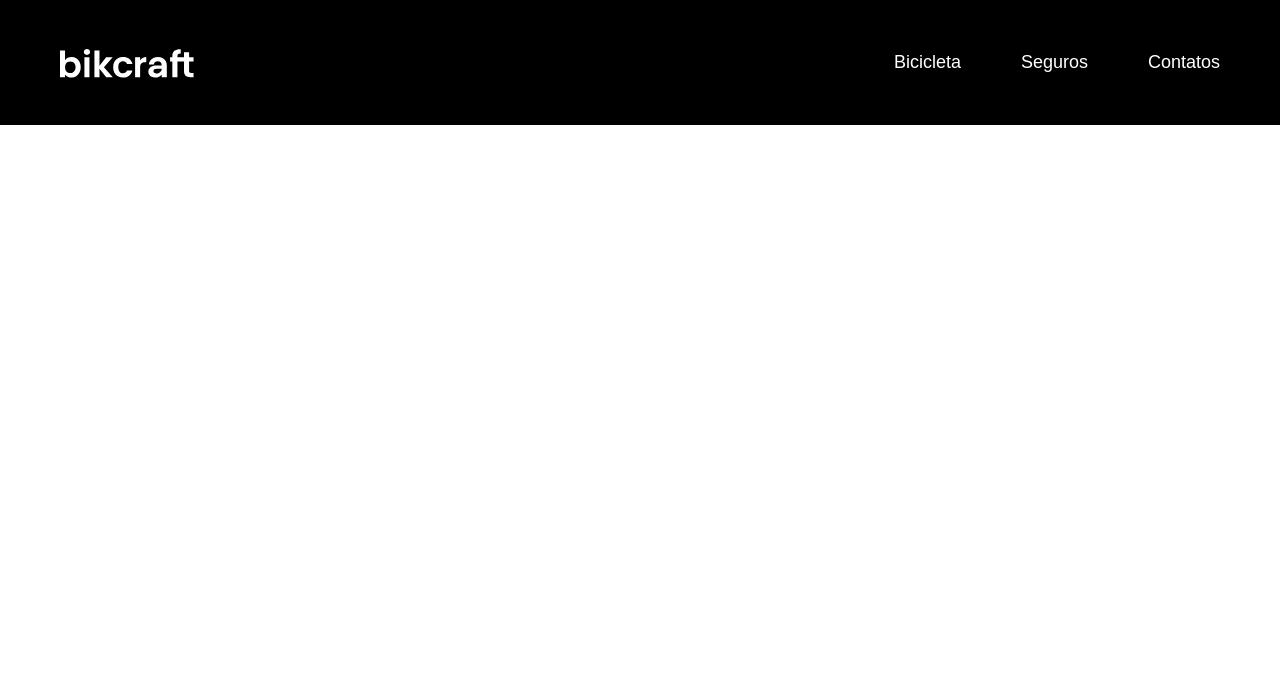
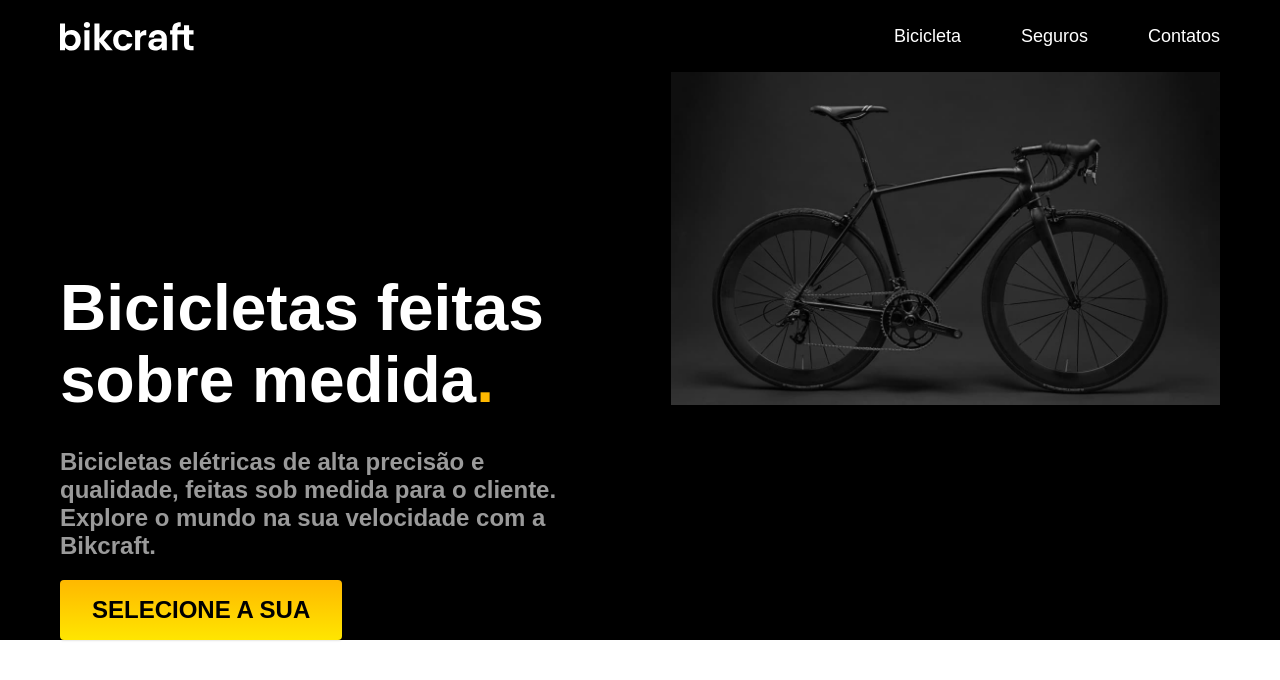
Before and after one commit to GcrCastro/Bikcraft-novo, a plain HTML site: page index.html in a window 1280 px wide. Drawn offline with Linux system fonts and the light colour scheme.

Commit message:
Introdução01

```diff
--- a/index.html
+++ b/index.html
@@ -20,6 +20,18 @@
             </nav>
          </div>
    </header>
+   <main class="intro-bg">
+        <div class="intro">
+            <div>
+                <h1 class="intro-titulo">Bicicletas feitas sobre medida<span class="ponto">.</span></h1>
+                <p class="intro-parag">Bicicletas elétricas de alta precisão e qualidade,  feitas sob medida para o cliente. Explore o mundo na sua velocidade com a Bikcraft.</p>
+                <a class="intro-link" href="img/bicicleta/nimbus1.jpg">Selecione a sua</a>
+            </div>
+            <div class="intro-img">
+                <img src="img/bicicletas/nimbus.jpg" alt="Bicicleta eletrica preta">
+            </div>
+        </div>
+    </main>
 
 </body>
 </html>
--- a/style.css
+++ b/style.css
@@ -1,7 +1,13 @@
 body{
-
     margin: 0px;
     font-family: Arial, Helvetica, sans-serif;
+}
+h1,p,ul{
+    margin:0px;
+}
+img{
+    max-width: 100%;
+    display: inline-block;
 }
 .header-bg{
     background-color: #000;
@@ -23,14 +29,12 @@ body{
     gap: 60px;
 }
 .menu a{
-    display: inline-block;
     margin: 0px;
     padding: 0px;
     padding: 16px 0px;
     text-decoration: none;
     color: #ffff;
     font-size: 18px;
-    font
 }
 .menu a:hover{
     text-decoration:underline;
@@ -64,3 +68,58 @@ body{
         text-decoration:underline;
     }
 }
+.intro-bg{
+    background-color: #000;
+}
+.intro{
+    display: grid;
+    grid-template-columns: 1fr 1fr;
+    gap: 62px;
+    max-width: 1160px;
+    margin-left: auto;
+    margin-right: auto;
+}
+.intro-titulo{
+    color:#ffff;
+    font-size: 64px;
+    font-weight: bolder;
+    line-height: 72px;
+    grid-column: 1;
+    margin-top: 200px;
+    margin-bottom: 32px;
+}
+.ponto{
+    color: #FFB800;
+}
+.intro-parag{
+    grid-column: 1;
+    color: #9A9A9A;
+    font-size: 24px;
+    font-weight: bolder;
+    margin-bottom: 20px;
+}
+.intro-link{
+    display: inline-block;
+    grid-column: 1;
+    color: #000;
+    background: linear-gradient(180deg, #FFB800 0%, #FFE600 100%);
+    font-size: 24px;
+    font-weight: bolder;
+    padding: 16px 32px;
+    border-radius: 4px;
+    text-decoration: none;
+    box-shadow: 0 1px 2px rgba(0, 0, 9, 0.1);
+    text-transform: uppercase;
+}
+.intro-link:hover{
+    background: linear-gradient(180deg, #FFF900 0%, #FFE900 100%);
+}
+
+.intro-img{
+    display:block;
+    grid-column:2;
+    grid-row: 1/-1;;
+    max-height:100%;
+
+
+}
```
